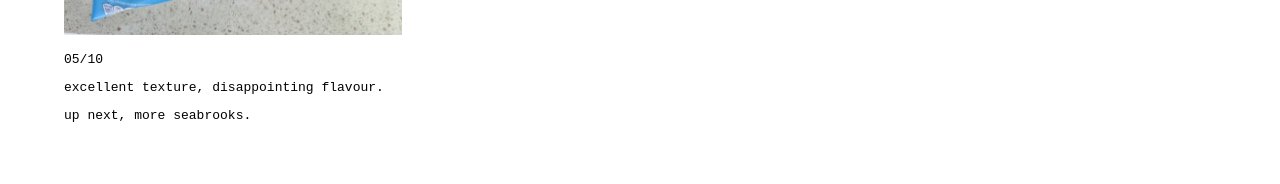
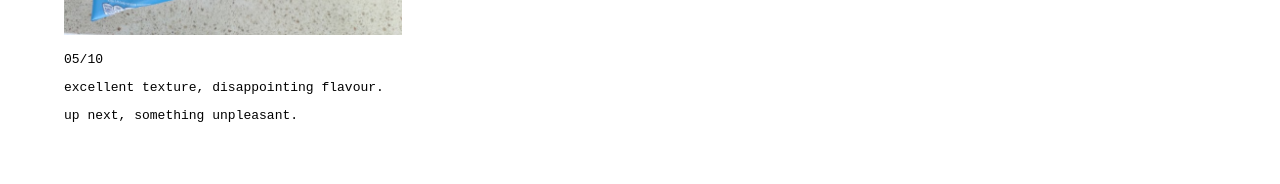
Before and after one commit to crispreview/crispreview.github.io, a Jekyll site: the page built from _posts/2025-03-13-Seabrook-Fish-and-Chips.markdown, in a window 1280 px wide. Shown: the part 886-1070 px from the top of the page. Built offline with Jekyll 4.4.1, drawn with Linux system fonts in a browser that asks for light colours; a file with an impossible date is left out.

Commit message:
Update 2025-03-13-Seabrook-Fish-and-Chips.markdown

```diff
--- a/_posts/2025-03-13-Seabrook-Fish-and-Chips.markdown
+++ b/_posts/2025-03-13-Seabrook-Fish-and-Chips.markdown
@@ -22,4 +22,4 @@ I was expecting salt and vinegar and was severely disappointed. There's no menti
 
 Excellent texture, disappointing flavour.
 
-Up next, more Seabrooks.
+Up next, something unpleasant.
```
